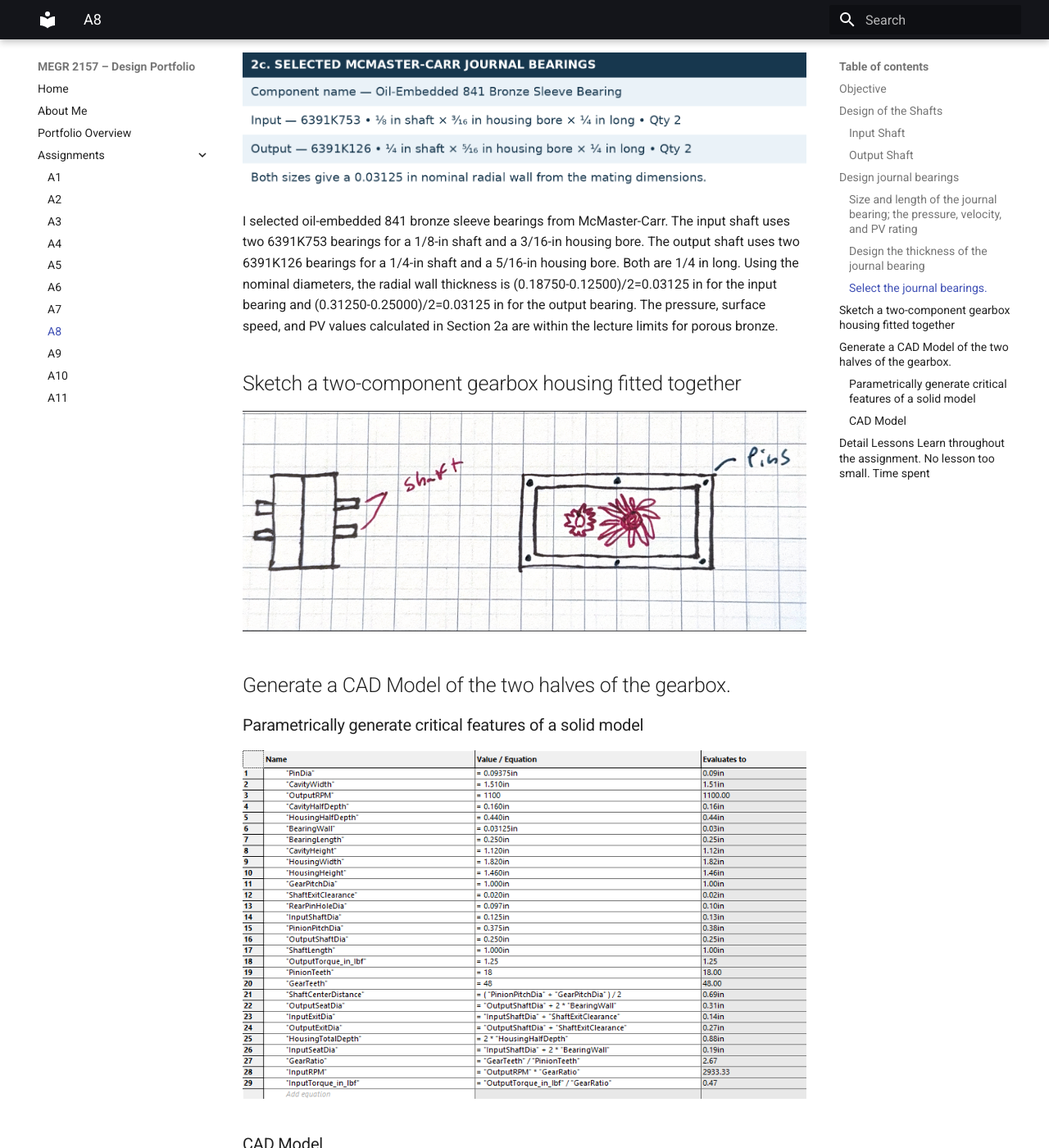
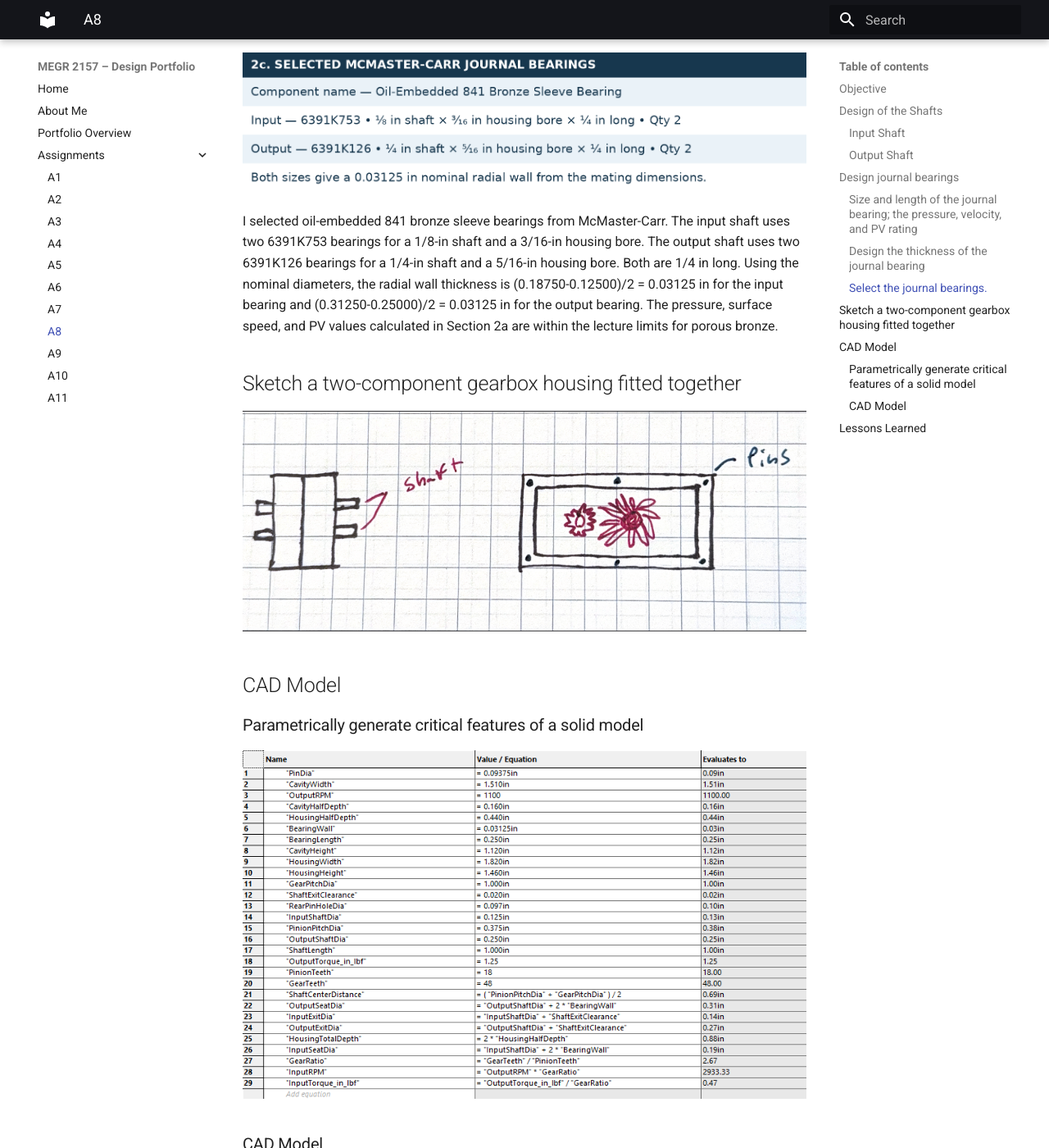
Before and after one commit to pbrown95-glitch/megr2157-portfolio, an MkDocs documentation site: the page built from docs/assignments/A08/index.md, in a window 1280 px wide and 1400 px high, scrolled down 5620 px. Shown: the whole window at 82% size. Built offline with MkDocs 1.6.1 and Material for MkDocs 9.7.7, drawn with Linux system fonts in a browser that asks for light colours; some of the changed text lies outside the part shown.

Commit message:
Update index.md

```diff
--- a/docs/assignments/A08/index.md
+++ b/docs/assignments/A08/index.md
@@ -1,5 +1,4 @@
 # A8 – Gears
-
 
 
 ## Objective
@@ -63,7 +62,7 @@ I selected a trial radial wall thickness of 0.03125 in for both bearings. The th
 
 ![w](2C.png)
 
-I selected oil-embedded 841 bronze sleeve bearings from McMaster-Carr. The input shaft uses two 6391K753 bearings for a 1/8-in shaft and a 3/16-in housing bore. The output shaft uses two 6391K126 bearings for a 1/4-in shaft and a 5/16-in housing bore. Both are 1/4 in long. Using the nominal diameters, the radial wall thickness is (0.18750-0.12500)/2=0.03125 in for the input bearing and (0.31250-0.25000)/2=0.03125 in for the output bearing. The pressure, surface speed, and PV values calculated in Section 2a are within the lecture limits for porous bronze.
+I selected oil-embedded 841 bronze sleeve bearings from McMaster-Carr. The input shaft uses two 6391K753 bearings for a 1/8-in shaft and a 3/16-in housing bore. The output shaft uses two 6391K126 bearings for a 1/4-in shaft and a 5/16-in housing bore. Both are 1/4 in long. Using the nominal diameters, the radial wall thickness is (0.18750-0.12500)/2 = 0.03125 in for the input bearing and (0.31250-0.25000)/2 = 0.03125 in for the output bearing. The pressure, surface speed, and PV values calculated in Section 2a are within the lecture limits for porous bronze.
 
 
 ## Sketch a two-component gearbox housing fitted together
@@ -71,7 +70,7 @@ I selected oil-embedded 841 bronze sleeve bearings from McMaster-Carr. The input
 ![w](HousingDesign.png)
 
 
-## Generate a CAD Model of the two halves of the gearbox.
+## CAD Model
 
 ### Parametrically generate critical features of a solid model
 
@@ -85,4 +84,4 @@ I selected oil-embedded 841 bronze sleeve bearings from McMaster-Carr. The input
 ![w](Pins.png)
 
 
-##  Detail Lessons Learn throughout the assignment. No lesson too small. Time spent
+## Lessons Learned
```
